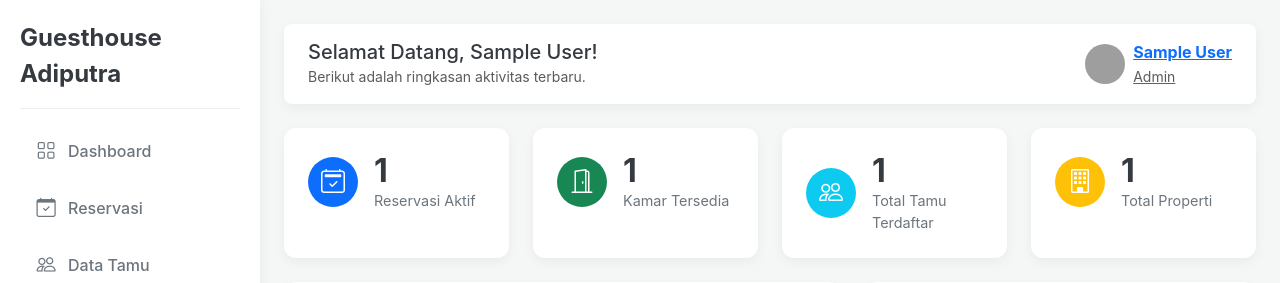
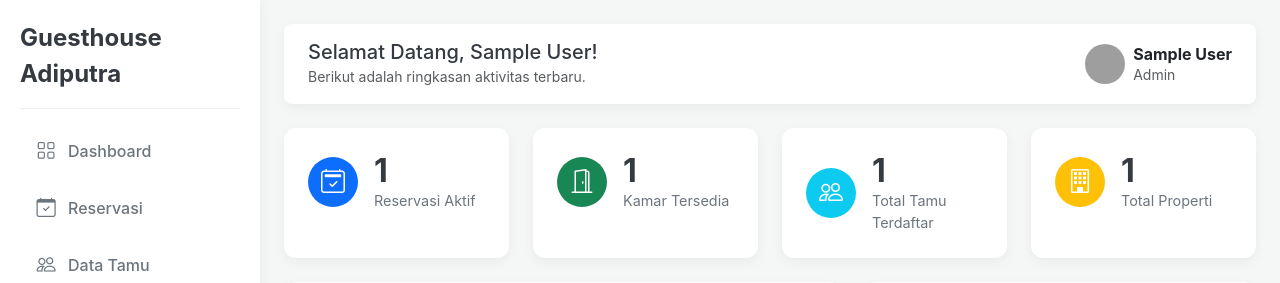
Before and after one commit to riskinurhadi/naretabyrnara, a PHP site: page /homiq/index.php in a window 1280 px wide. Shown: the top 283 px of the page. Run offline with PHP 8.4, Linux system fonts and the light colour scheme; the visitor is signed in with stand-in values (Sample User, id 1); tables that the repository leaves empty hold one stand-in row (values such as "Sample post"); grey boxes are pictures that could not be loaded.

Commit message:
modified:   homiq/index.php

```diff
--- a/homiq/index.php
+++ b/homiq/index.php
@@ -284,14 +284,21 @@ $result_reservasi_terbaru = $koneksi->query($query_reservasi);
 
 <div class="user-profile">
     <div class="dropdown">
-                    <a class="dropdown-toggle d-flex align-items-center" href="#" role="button" id="userDropdown" data-bs-toggle="dropdown" aria-expanded="false">
-                        <img src="https://ui-avatars.com/api/?name=<?php echo urlencode($nama_user); ?>&background=random&color=fff" alt="User" class="me-2">
-                        <div>
-                            <span class="d-none d-md-inline"><strong><?php echo $nama_user; ?></strong></span>
+        <a class="dropdown-toggle d-flex align-items-center text-decoration-none" href="#" role="button" id="userDropdown" data-bs-toggle="dropdown" aria-expanded="false">
+
+            <img src="https://ui-avatars.com/api/?name=<?php echo urlencode($nama_user); ?>&background=0D6EFD&color=fff" alt="User" class="me-2">
+
+            <div class="lh-sm">
+                <span class="d-none d-md-inline text-dark">
+                    <strong><?php echo $nama_user; ?></strong>
+                </span>
                 <br>
-                            <small class="d-none d-md-inline text-muted"><?php echo ucwords(str_replace('_', ' ', $role_user)); ?></small>
+                <small class="d-none d-md-inline text-muted">
+                    <?php echo ucwords(str_replace('_', ' ', $role_user)); ?>
+                </small>
             </div>
         </a>
+
         <ul class="dropdown-menu dropdown-menu-end shadow-sm border-0" aria-labelledby="userDropdown">
             <li><a class="dropdown-item" href="#">Profil Saya</a></li>
             <li><hr class="dropdown-divider"></li>
```
Lines whose indentation alone changed are shown as unchanged.
